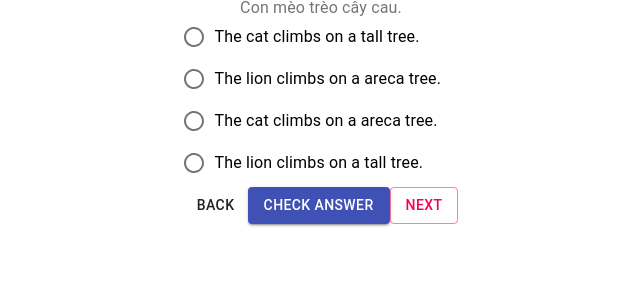
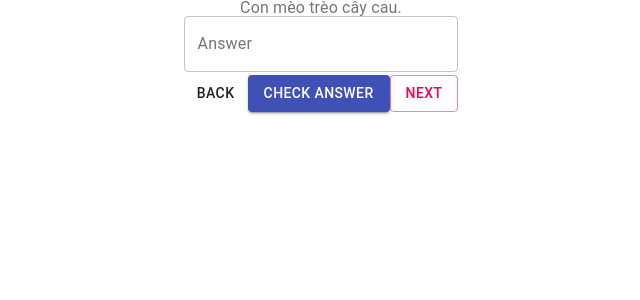
Before and after one commit to adhoc-app/adhoc-react-redux-typescript, a React (Create React App) app: page / in a window 1280 px wide. Shown: the top 300 px of the page, without its empty margins (319-959 px from the left). Built offline with nearby package versions, Linux system fonts and the light colour scheme.

Commit message:
text-input Pass type as props and add logic for rendering either Radio input or Text input depending on type

```diff
--- a/src/features/quiz/Card.tsx
+++ b/src/features/quiz/Card.tsx
@@ -1,17 +1,23 @@
 import React from "react";
-import { Option } from "../../app/types";
-import QuestionForm from "./QuestionFrom";
+import { Option, QuestionType } from "../../app/types";
+import QuestionForm from "./QuestionForm";
 
 type CardProps = {
   index: number;
   options: Option[];
   prompt: string;
+  type: QuestionType;
 };
 
-function Card({ index, options, prompt }: CardProps) {
+function Card({ index, options, prompt, type }: CardProps) {
   return (
     <div className="border w-full md:w-2/3" key={index}>
-      <QuestionForm index={index} options={options} prompt={prompt} />
+      <QuestionForm
+        index={index}
+        options={options}
+        prompt={prompt}
+        type={type}
+      />
     </div>
   );
 }
--- a/src/features/quiz/QuestionFrom.tsx
+++ b/src/features/quiz/QuestionForm.tsx
@@ -1,22 +1,22 @@
 import {
   Button,
   FormControl,
-  FormControlLabel,
   FormHelperText,
   FormLabel,
-  Radio,
-  RadioGroup,
 } from "@material-ui/core";
 import React, { useState } from "react";
-import { Option } from "../../app/types";
+import { Option, QuestionType } from "../../app/types";
+import RadioInput from "./RadioInput";
+import TextInput from "./TextInput";
 
 type QuestionFormProps = {
-  index: number | string;
+  index: number;
   options: Option[];
   prompt: string;
+  type: QuestionType;
 };
 
-function QuestionForm({ index, options, prompt }: QuestionFormProps) {
+function QuestionForm({ index, options, prompt, type }: QuestionFormProps) {
   const [selected, setSelected] = useState("");
   const [helperText, setHelperText] = useState("");
 
@@ -29,24 +29,27 @@ function QuestionForm({ index, options, prompt }: QuestionFormProps) {
     setHelperText("Clicked");
   };
 
+  const renderOptions = () => {
+    if (type === "radio") {
+      return (
+        <RadioInput
+          questionIndex={index}
+          selected={selected}
+          handleChange={handleChange}
+          options={options}
+        />
+      );
+    }
+    if (type === "text") {
+      return <TextInput selected={selected} handleChange={handleChange} />;
+    }
+  };
+
   return (
     <form onSubmit={handleSubmit}>
       <FormControl component="fieldset">
         <FormLabel component="legend">{prompt}</FormLabel>
-        <RadioGroup
-          aria-label={`question${index}`}
-          name={`question${index}`}
-          value={selected}
-          onChange={handleChange}
-        >
-          {options.map(({ value, label }) => (
-            <FormControlLabel
-              value={value.toString()}
-              control={<Radio />}
-              label={label}
-            />
-          ))}
-        </RadioGroup>
+        {renderOptions()}
         <FormHelperText>{helperText}</FormHelperText>
         <div className="flex flex-col md:flex-row ">
           <Button
--- a/src/features/quiz/Quiz.tsx
+++ b/src/features/quiz/Quiz.tsx
@@ -1,7 +1,8 @@
 import React from "react";
+import { Question, QuestionType } from "../../app/types";
 import Card from "./Card";
 
-const mockQuestions = [
+const mockQuestions: Question[] = [
   {
     prompt: "Con mèo trèo cây cau.",
     options: [
@@ -10,6 +11,7 @@ const mockQuestions = [
       { value: 3, label: "The cat climbs on a areca tree." },
       { value: 4, label: "The lion climbs on a tall tree." },
     ],
+    type: "text",
   },
 ];
 
@@ -18,8 +20,14 @@ function Quiz() {
   return (
     <div className="flex h-screen justify-center items-center">
       {questions &&
-        questions.map(({ prompt, options }, index) => (
-          <Card prompt={prompt} options={options} index={index} />
+        questions.map(({ prompt, options, type }, index) => (
+          <Card
+            key={index}
+            prompt={prompt}
+            options={options}
+            index={index}
+            type={type as QuestionType}
+          />
         ))}
     </div>
   );
--- /dev/null
+++ b/src/features/quiz/RadioInput.tsx
@@ -0,0 +1,36 @@
+import { FormControlLabel, Radio, RadioGroup } from "@material-ui/core";
+import React from "react";
+import { Option } from "../../app/types";
+
+type RadioInputProps = {
+  questionIndex: number;
+  selected: string;
+  handleChange: (event: React.ChangeEvent<HTMLInputElement>) => void;
+  options: Option[];
+};
+const RadioInput = ({
+  questionIndex,
+  selected,
+  handleChange,
+  options,
+}: RadioInputProps) => {
+  return (
+    <RadioGroup
+      aria-label={`question${questionIndex}`}
+      name={`question${questionIndex}`}
+      value={selected}
+      onChange={handleChange}
+    >
+      {options.map(({ value, label }, index) => (
+        <FormControlLabel
+          key={index}
+          value={value.toString()}
+          control={<Radio />}
+          label={label}
+        />
+      ))}
+    </RadioGroup>
+  );
+};
+
+export default RadioInput;
--- /dev/null
+++ b/src/features/quiz/TextInput.tsx
@@ -0,0 +1,21 @@
+import { TextField } from "@material-ui/core";
+import React from "react";
+
+type TextInputProps = {
+  selected: string;
+  handleChange: (event: React.ChangeEvent<HTMLInputElement>) => void;
+};
+
+const TextInput = ({ selected, handleChange }: TextInputProps) => {
+  return (
+    <TextField
+      id="textAnswer"
+      label="Answer"
+      variant="outlined"
+      value={selected}
+      onChange={handleChange}
+    />
+  );
+};
+
+export default TextInput;
```
